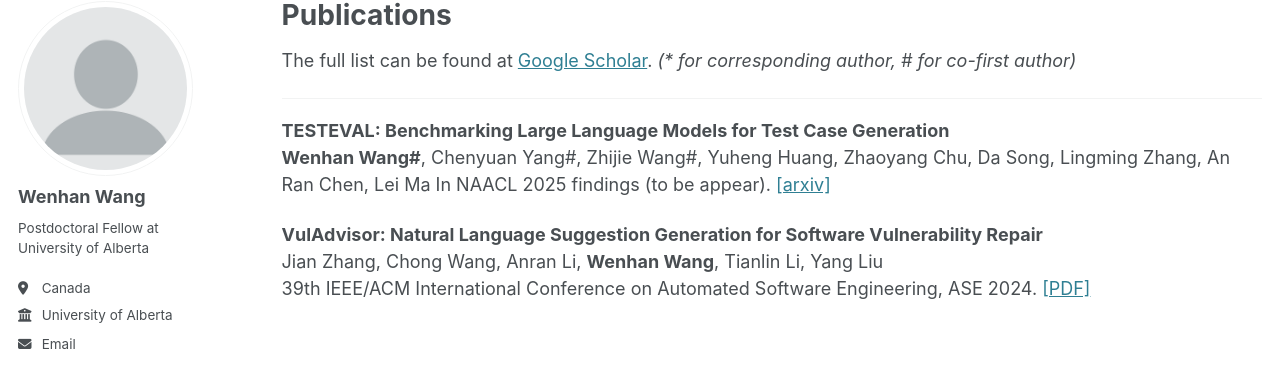
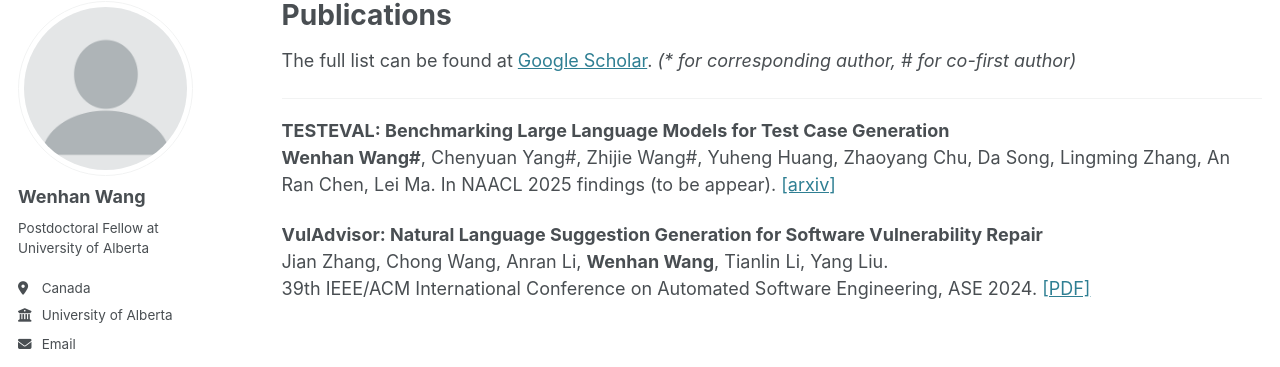
Before and after one commit to jacobwwh/jacobwwh.github.io, a Jekyll site: the page built from _pages/publications.md, in a window 1280 px wide. Shown: the part 105-472 px from the top of the page. Built offline with Jekyll 4.4.1, drawn with Linux system fonts in a browser that asks for light colours; some web fonts are replaced.

```diff
--- a/_pages/publications.md
+++ b/_pages/publications.md
@@ -14,9 +14,9 @@ The full list can be found at <a href="https://scholar.google.com/citations?user
 
 ---
 **TESTEVAL: Benchmarking Large Language Models for Test Case Generation**
-   **Wenhan Wang#**, Chenyuan Yang#, Zhijie Wang#, Yuheng Huang, Zhaoyang Chu, Da Song, Lingming Zhang, An Ran Chen, Lei Ma
+   **Wenhan Wang#**, Chenyuan Yang#, Zhijie Wang#, Yuheng Huang, Zhaoyang Chu, Da Song, Lingming Zhang, An Ran Chen, Lei Ma.
    In NAACL 2025 findings (to be appear). [\[arxiv\]](https://arxiv.org/abs/2406.04531)
 
  **VulAdvisor: Natural Language Suggestion Generation for Software Vulnerability Repair**
-   Jian Zhang, Chong Wang, Anran Li, **Wenhan Wang**, Tianlin Li, Yang Liu
+   Jian Zhang, Chong Wang, Anran Li, **Wenhan Wang**, Tianlin Li, Yang Liu.
    39th IEEE/ACM International Conference on Automated Software Engineering, ASE 2024. [\[PDF\]](http://zhangj111.github.io/files/ASE24_VulAdvisor.pdf)
```
